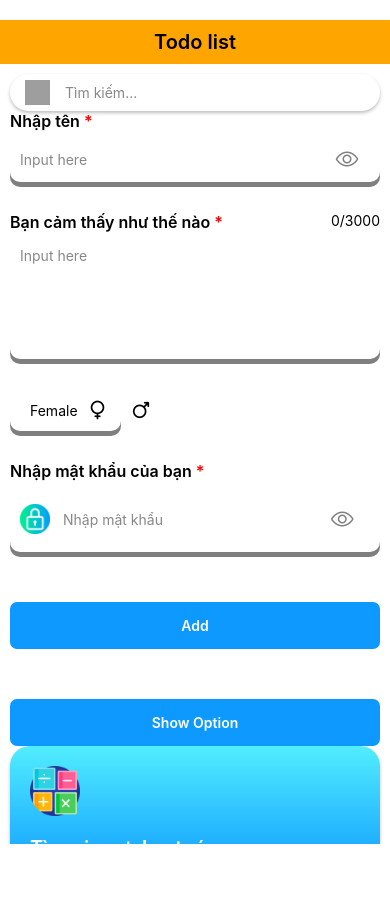
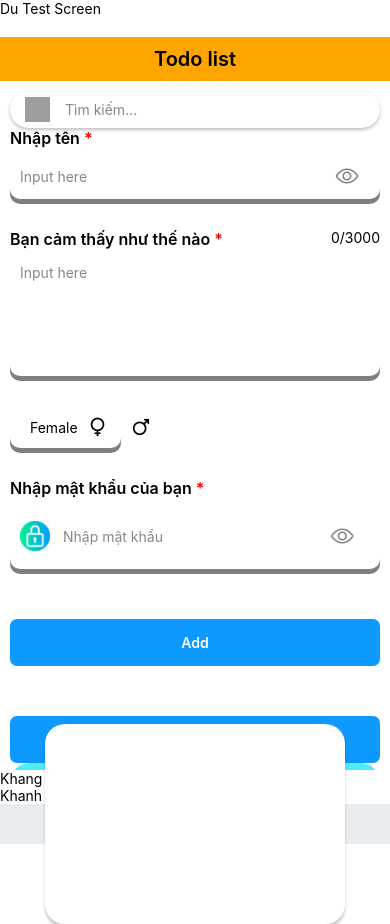
Before and after one commit to langgomxike/app.langgomedu, a React Native app: screen / in a window 390 px wide. Before the commit the page ends 844 px from the top, so only its background shows below. Built offline with nearby package versions, Linux system fonts and the light colour scheme; grey boxes are pictures that could not be loaded.

Commit message:
create input component

```diff
--- a/App.tsx
+++ b/App.tsx
@@ -39,11 +39,11 @@ export default function App() {
     <LanguageContext.Provider
       value={{ language: language, setLanguage: setLanguageContext }}
     >
+      <DuTestScreen />
       <HoangTestScreen />
-      {/* <DuTestScreen />
       <KhangTestScreen />
       <KhanhTestScreen />
-      <NhiTestScreen /> */}
+      <NhiTestScreen />
     </LanguageContext.Provider>
   );
 }
```
